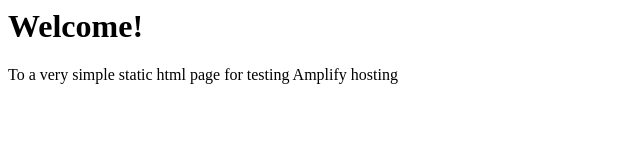
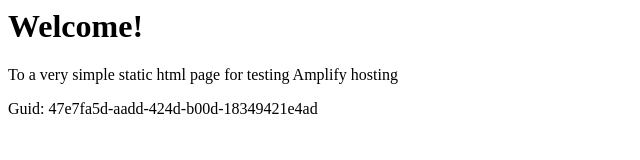
Before and after one commit to aws-aemilia-pdx/Github-PR-Commit-Integration-Test-DoNotTouch-GithubWebhookPreviewCanaryTest-v1-prod-us-west-2, a website: page src/index.html in a window 1280 px wide. Shown: the whole page, without its empty margins (0-640 px from the left). Drawn offline with Linux system fonts and the light colour scheme.

Commit message:
commit from integ tests

```diff
--- a/src/index.html
+++ b/src/index.html
@@ -1,3 +1,5 @@
+
+
 <html lang="en">
 
 <head>
@@ -10,6 +12,6 @@
 <body>
     <h1>Welcome!</h1>
     <p>To a very simple static html page for testing Amplify hosting</p>
-</body>
+    <p>Guid: 47e7fa5d-aadd-424d-b00d-18349421e4ad</p></body>
 
 </html>
```
